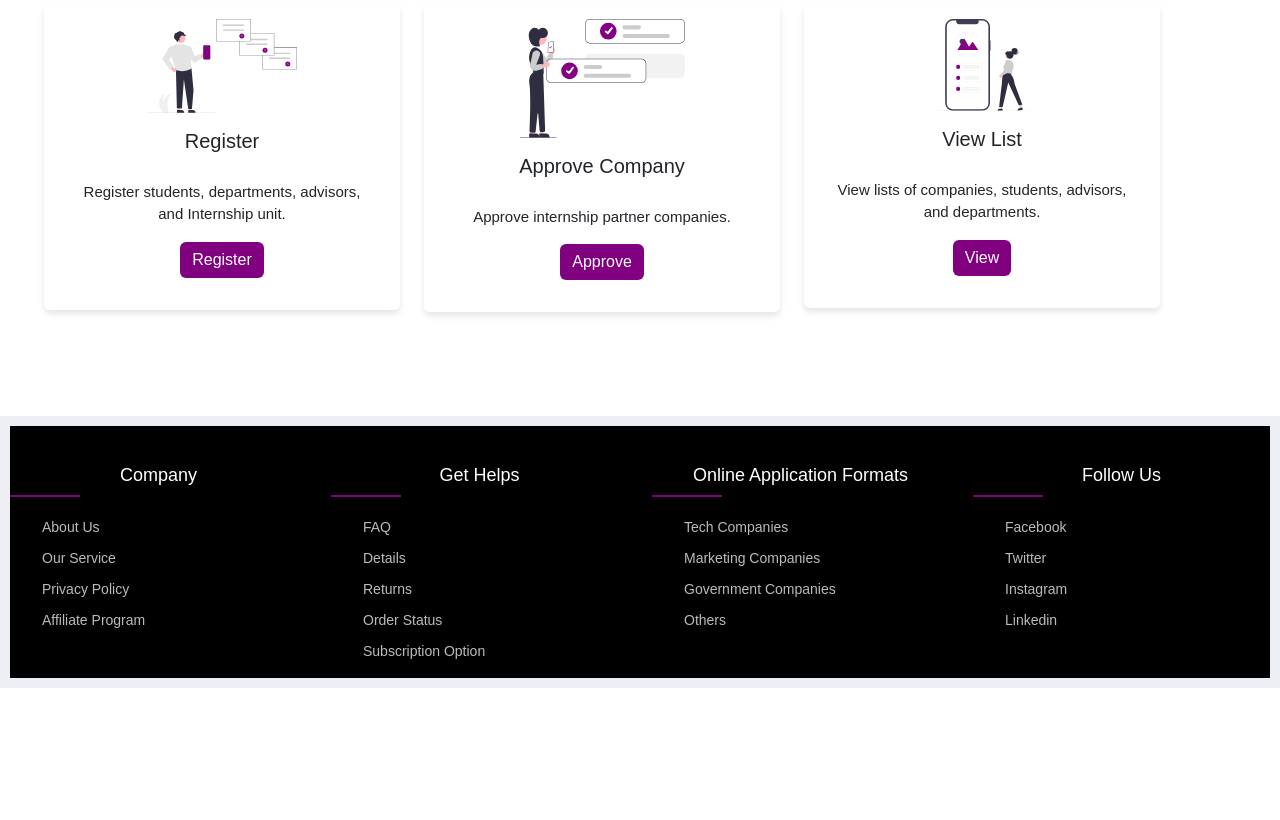
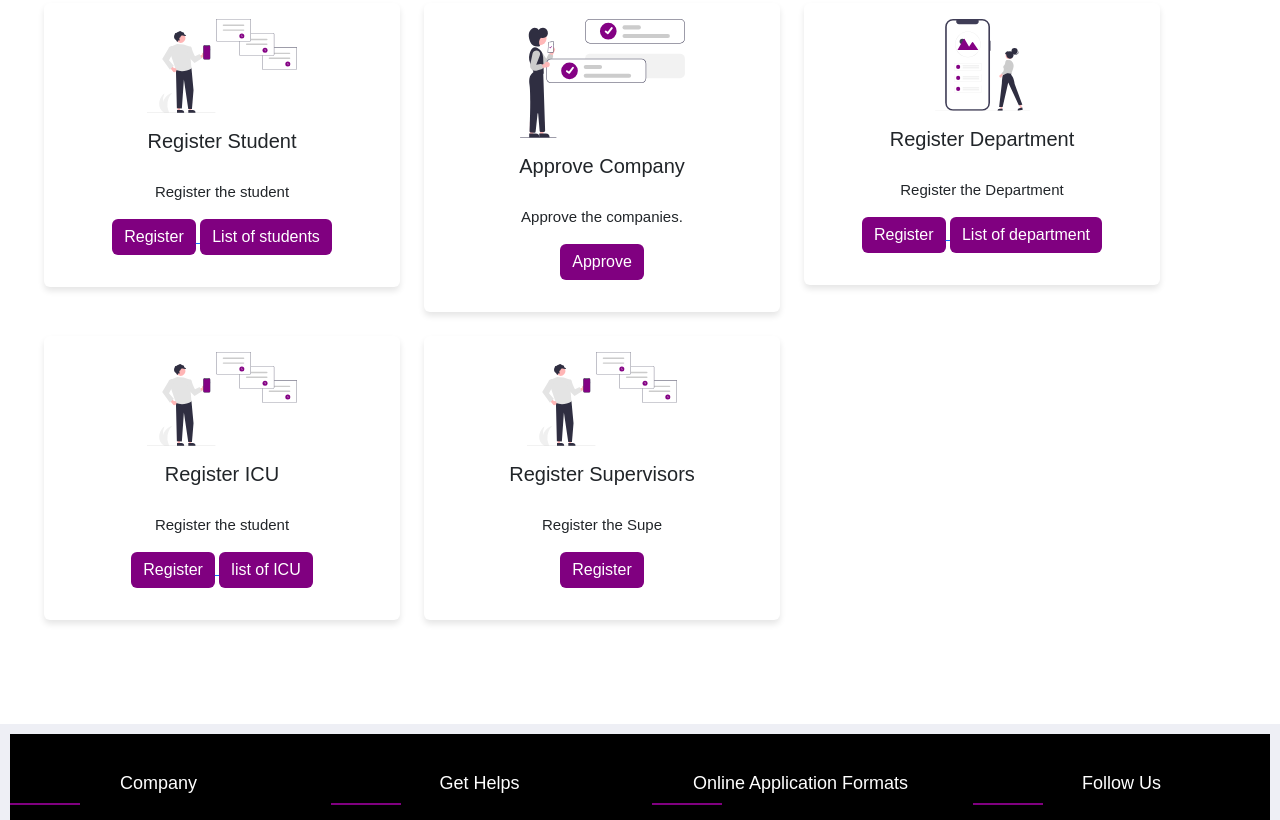
Before and after one commit to kemerya/Internsphere_V2, a plain HTML site: page Components/admin.html in a window 1280 px wide. Shown: the part 639-1459 px from the top of the page. Before the commit the page ends 1327 px from the top, so only its background shows below. Drawn offline with nearby package versions, Linux system fonts and the light colour scheme.

Commit message:
admin update

```diff
--- a/Components/admin.html
+++ b/Components/admin.html
@@ -223,13 +223,13 @@
                       width="150px"
                     />
                     <div class="card-body text-center">
-                      <h5 class="card-title">Register</h5>
-                      <p class="card-text">
-                        Register students, departments, advisors, and Internship
-                        unit.
-                      </p>
+                      <h5 class="card-title">Register Student</h5>
+                      <p class="card-text">Register the student</p>
                       <a href="Register-actors.html">
                         <button class="btn btn-purple">Register</button>
+                      </a>
+                      <a href="view-list.html">
+                        <button class="btn btn-purple">List of students</button>
                       </a>
                     </div>
                   </div>
@@ -246,9 +246,7 @@
                     />
                     <div class="card-body text-center">
                       <h5 class="card-title">Approve Company</h5>
-                      <p class="card-text">
-                        Approve internship partner companies.
-                      </p>
+                      <p class="card-text">Approve the companies.</p>
                       <a href="Aprove-company.html">
                         <button class="btn btn-purple">Approve</button>
                       </a>
@@ -266,13 +264,59 @@
                       width="95px"
                     />
                     <div class="card-body text-center">
-                      <h5 class="card-title">View List</h5>
+                      <h5 class="card-title">Register Department</h5>
                       <p class="card-text">
-                        View lists of companies, students, advisors, and
-                        departments.
+                        Register the Department
                       </p>
+                      <a href="Register-actors.html">
+                        <button class="btn btn-purple">Register</button>
+                      </a>
                       <a href="view-list.html">
-                        <button class="btn btn-purple">View</button>
+                        <button class="btn btn-purple">List of department</button>
+                      </a>
+                    </div>
+                  </div>
+                </div>
+                <!-- card 4:  -->
+
+                <div class="col-md-4 mb-4">
+                  <div class="card p-3 smooth-animation">
+                    <img
+                      src="img/register.svg"
+                      alt="Register"
+                      class="feature-image"
+                      width="150px"
+                    />
+                    <div class="card-body text-center">
+                      <h5 class="card-title">Register ICU</h5>
+                      <p class="card-text">
+                        Register the student
+                      </p>
+                      <a href="Register-actors.html">
+                        <button class="btn btn-purple">Register</button>
+                      </a>
+                      <a href="view-list.html">
+                        <button class="btn btn-purple">list of ICU</button>
+                      </a>
+                    </div>
+                  </div>
+                </div>
+                <!-- card 5 -->
+
+                <div class="col-md-4 mb-4">
+                  <div class="card p-3 smooth-animation">
+                    <img
+                      src="img/register.svg"
+                      alt="Register"
+                      class="feature-image"
+                      width="150px"
+                    />
+                    <div class="card-body text-center">
+                      <h5 class="card-title">Register Supervisors</h5>
+                      <p class="card-text">Register the Supe
+                       </p>
+                      <a href="Register-actors.html">
+                        <button class="btn btn-purple">Register</button>
                       </a>
                     </div>
                   </div>
```
Also changed, not shown: Components/admin-update.html (added, +26 -0 lines).
